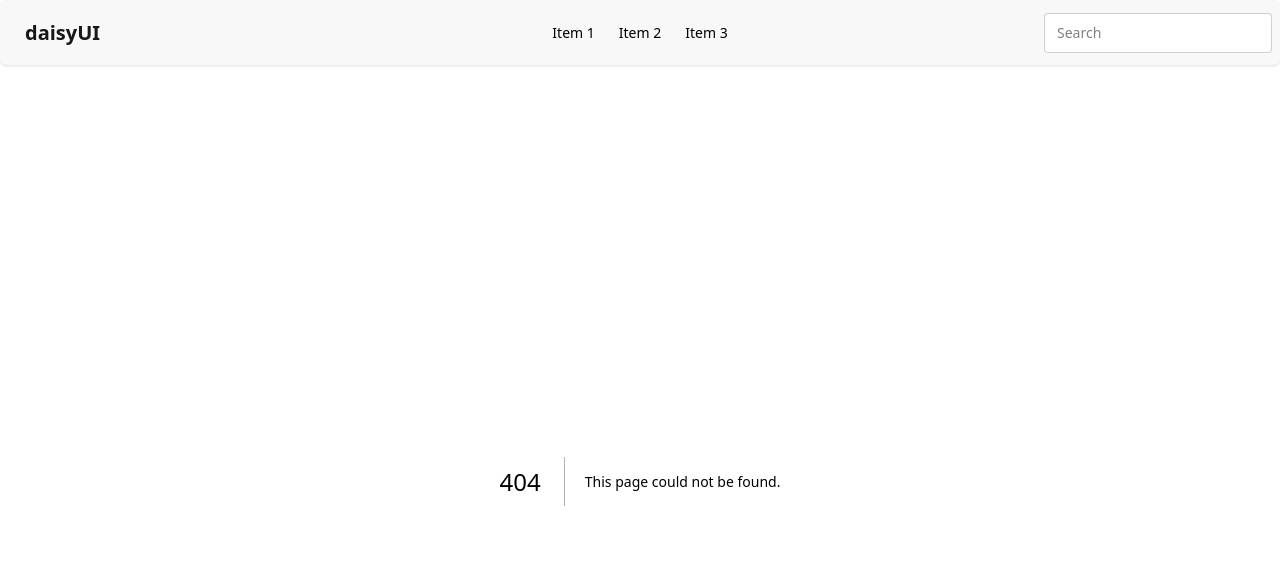
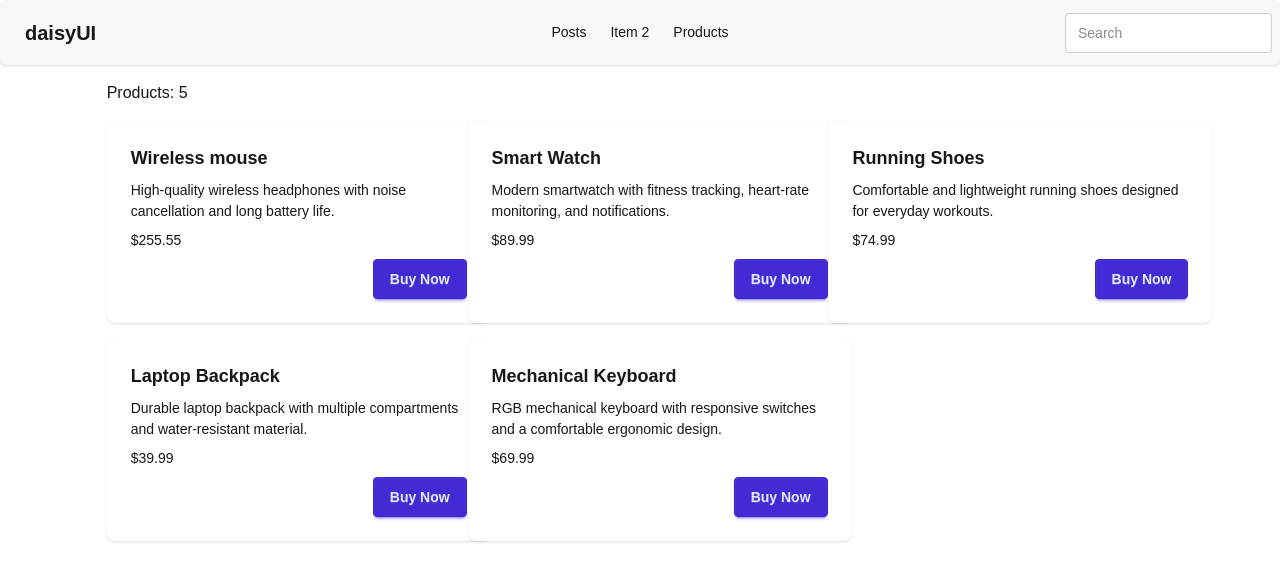
Before and after one commit to TofazzalCodes/nextjs-data-fetch, a Next.js app: page /products in a window 1280 px wide. Before the commit this address had no page. Shown: the top 582 px of the page. Built offline with nearby package versions, Linux system fonts and the light colour scheme; data requests are answered from the project's data file.

Commit message:
no data store

```diff
--- a/db.json
+++ b/db.json
@@ -2,9 +2,9 @@
   "products": [
     {
       "id": 1,
-      "name": "Wireless Headphones",
+      "name": "Wireless mouse",
       "category": "Electronics",
-      "price": 20,
+      "price": 255.55,
       "stock": 25,
       "rating": 4.5,
       "image": "https://example.com/images/headphones.jpg",
--- a/src/app/globals.css
+++ b/src/app/globals.css
@@ -1,2 +1,27 @@
 @import "tailwindcss";
 @plugin "daisyui";
+
+:root {
+  --background: #ffffff;
+  --foreground: #171717;
+}
+
+@theme inline {
+  --color-background: var(--background);
+  --color-foreground: var(--foreground);
+  --font-sans: var(--font-geist-sans);
+  --font-mono: var(--font-geist-mono);
+}
+
+@media (prefers-color-scheme: dark) {
+  :root {
+    --background: #0a0a0a;
+    --foreground: #ededed;
+  }
+}
+
+body {
+  background: var(--background);
+  color: var(--foreground);
+  font-family: Arial, Helvetica, sans-serif;
+}
--- a/src/app/posts/page.jsx
+++ b/src/app/posts/page.jsx
@@ -12,8 +12,12 @@
 //     }
 // }
 
+import Post from "@/componets/Post";
+
+
+
 const getpost = async () =>{
-    const res = await fetch("https://jsonplaceholder.typicode.com/posts");
+    const res = await fetch("https://jsonplaceholder.typicode.com/posts",  );
     if(!res.ok){
         throw new Error("Failed to fetch posts")
     }
@@ -23,8 +27,13 @@ const getpost = async () =>{
 const PostsPage = async () => {
     const posts = await getpost()
     return (
-        <div>
+        <div className="w-10/12 mx-auto">
             <h2>Post are comming soon: {posts.length} </h2>
+            <div className="grid grid-cols-4 gap-4 ">
+                {
+                    posts.map((post) => <Post key={post.id}post={post}></Post> )
+                }
+            </div>
         </div>
     );
 };
--- /dev/null
+++ b/src/app/products/page.jsx
@@ -0,0 +1,22 @@
+import Product from "@/componets/Product";
+
+const getProducts = async () => {
+    const res = await fetch("http://localhost:5000/products", { cache: "no-store"})
+    return res.json()
+}
+
+const ProductsPage = async () => {
+    const products = await getProducts();
+    return (
+        <div className="w-10/12 mx-auto">
+            <h2>Products: {products.length} </h2>
+            <div className="grid grid-cols-3 gap-4 mt-4">
+                {
+                    products.map(product => <Product key={product.id} product={product}></Product>)
+                }
+            </div>
+        </div>
+    );
+};
+
+export default ProductsPage;
--- a/src/componets/Header.jsx
+++ b/src/componets/Header.jsx
@@ -3,9 +3,9 @@ import Link from "next/link";
 
 const Header = () => {
     const links = <>
-        <li> <Link href="/posts"><button>Item 1</button></Link> </li>
+        <li> <Link href="/posts"><button>Posts</button></Link> </li>
         <li> <Link href="/"><button>Item 2</button></Link> </li>
-        <li> <Link href="/"><button>Item 3</button></Link> </li>
+        <li> <Link href="/products"><button>Products</button></Link> </li>
     </>
     return (
         <div>
--- /dev/null
+++ b/src/componets/Post.jsx
@@ -0,0 +1,13 @@
+
+const Post = ({post}) => {
+    const {id, title, body} = post
+    return (
+         <div className='border p-4 rounded-3xl space-y-4'>
+            <h1>Id: {id} </h1>
+            <p>Title: {title} </p>
+            <p>post: {body} </p>
+        </div>
+    );
+};
+
+export default Post;
--- /dev/null
+++ b/src/componets/Product.jsx
@@ -0,0 +1,18 @@
+
+const Product = ({ product }) => {
+    const { id, name, price, description } = product;
+    return (
+        <div className="card w-96 bg-base-100 card-md shadow-sm">
+            <div className="card-body">
+                <h2 className="card-title">{name}</h2>
+                <p>{description}</p>
+                <p>${price}</p>
+                <div className="justify-end card-actions">
+                    <button className="btn btn-primary">Buy Now</button>
+                </div>
+            </div>
+        </div>
+    );
+};
+
+export default Product;
```
